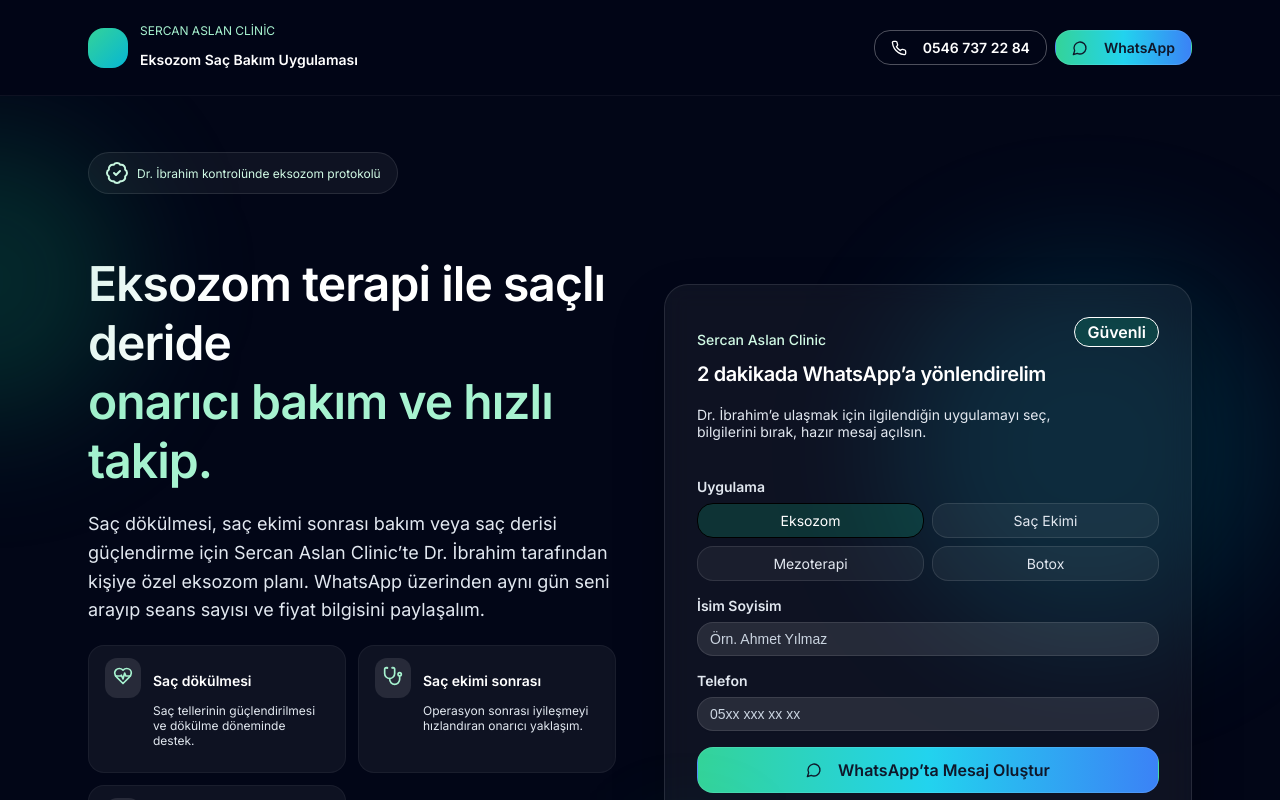
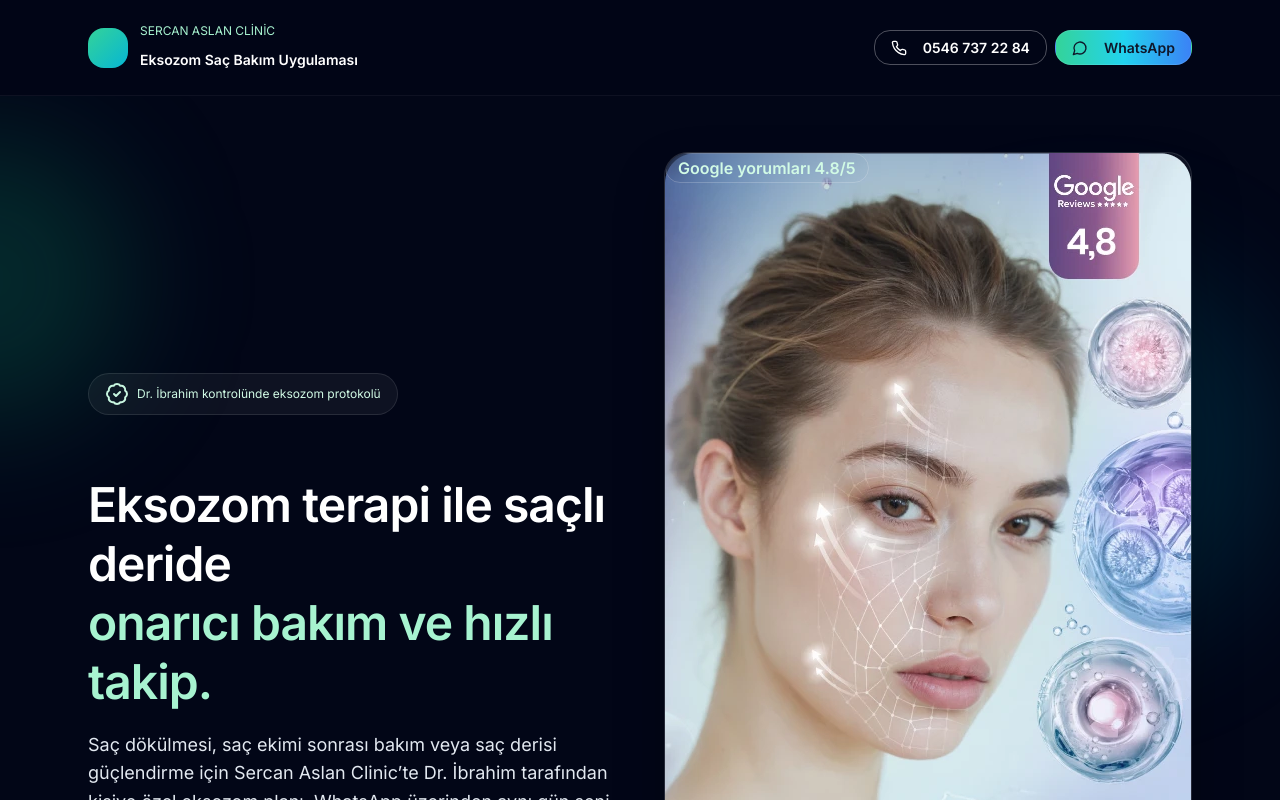
Before and after one commit to ibrahimtkmz/sercanaslanturkey.com, a Next.js app: page / in a window 1280 px wide. Shown: the top 800 px of the page. Built offline with nearby package versions, Linux system fonts and the light colour scheme.

Commit message:
Add hero hero image section

```diff
--- a/app/page.jsx
+++ b/app/page.jsx
@@ -1,5 +1,6 @@
 "use client";
 
+import Image from "next/image";
 import React, { useMemo, useState } from "react";
 import { motion } from "framer-motion";
 import {
@@ -23,6 +24,7 @@
 import { Input } from "@/components/ui/input";
 import { Label } from "@/components/ui/label";
 import { Badge } from "@/components/ui/badge";
+import heroImage from "../hero_image-eksozom.webp";
 
 const WHATSAPP_PHONE_E164 = "905467372284"; // 0546 737 22 84
 const PHONE_DISPLAY = "0546 737 22 84";
@@ -271,7 +273,21 @@
               transition={{ duration: 0.7, ease: "easeOut" }}
               className="relative"
             >
-              <Card className="rounded-3xl border-white/10 bg-white/5 shadow-2xl backdrop-blur">
+              <div className="relative overflow-hidden rounded-3xl border border-white/10 bg-white/5 shadow-2xl">
+                <div className="absolute left-4 top-4 rounded-full border border-white/20 bg-slate-950/70 px-3 py-1 text-[11px] font-semibold text-emerald-100 backdrop-blur">
+                  Google yorumları 4.8/5
+                </div>
+                <Image
+                  src={heroImage}
+                  alt="Sercan Aslan Clinic eksozom uygulaması için danışmanlık formu"
+                  priority
+                  className="h-full w-full object-cover"
+                  sizes="(min-width: 1024px) 600px, 100vw"
+                />
+                <div className="absolute inset-0 bg-gradient-to-t from-slate-950/80 via-slate-950/40 to-transparent" />
+              </div>
+
+              <Card className="relative -mt-16 rounded-3xl border-white/10 bg-white/5 shadow-2xl backdrop-blur lg:-mt-24 lg:max-w-xl lg:translate-x-8">
                 <CardContent className="p-6 sm:p-8">
                   <div className="flex items-start justify-between gap-4">
                     <div>
```
